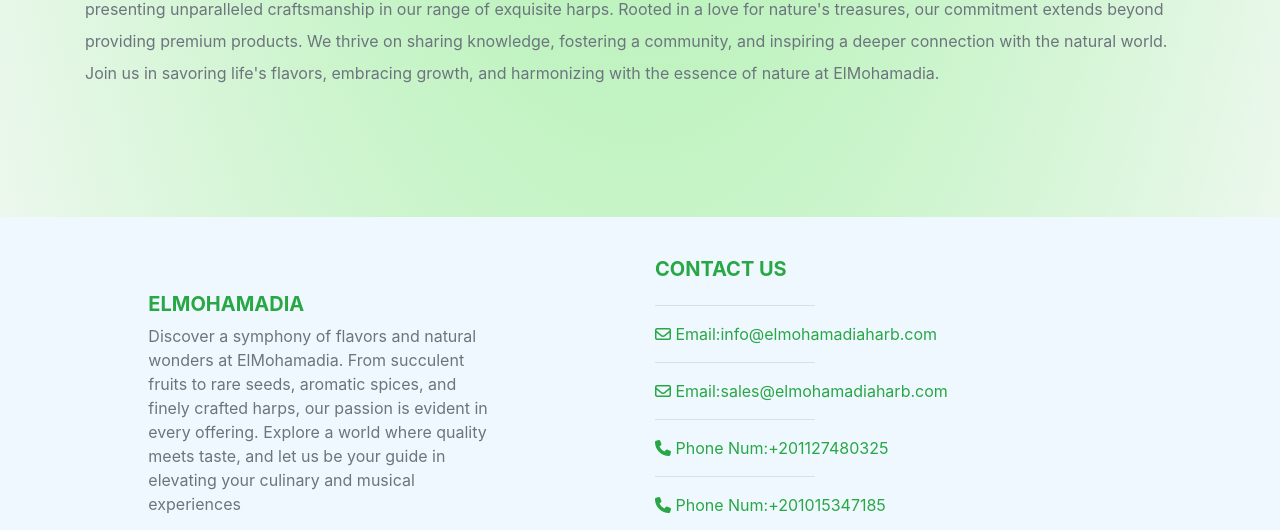
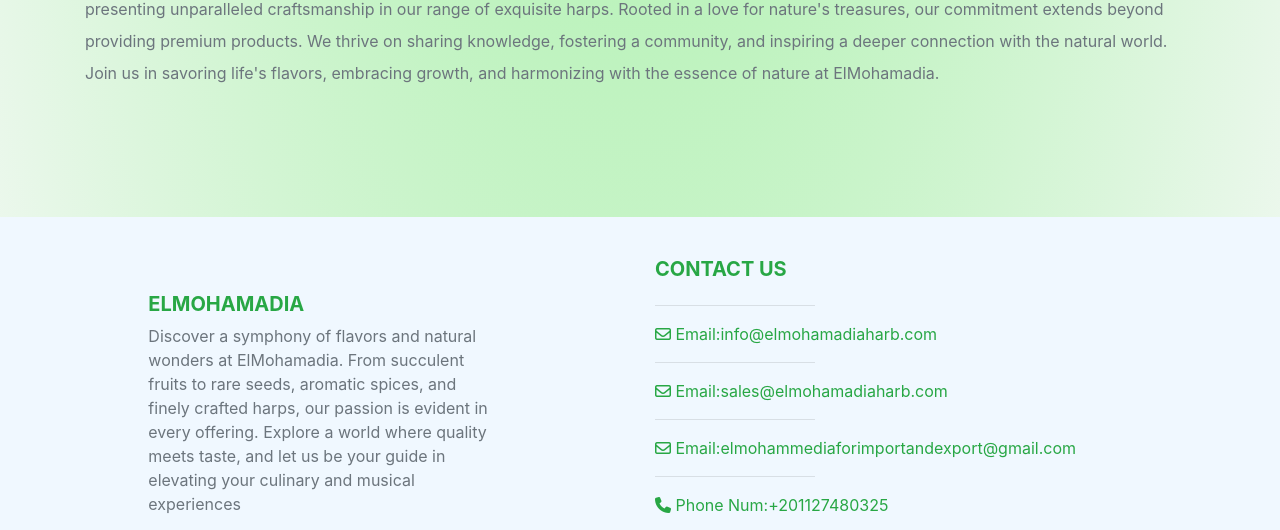
Before and after one commit to ahmedm3bed/myrepo, a plain HTML site: page index.html in a window 1280 px wide. Shown: the part 3247-3777 px from the top of the page. Drawn offline with Linux system fonts and the light colour scheme.

Commit message:
Update index.html

```diff
--- a/index.html
+++ b/index.html
@@ -371,6 +371,11 @@
             </li>
 
             <hr>
+              <li>
+                    <a href="mailto:elmohammediaforimportandexport@gmail.com"><i class="fa-regular fa-envelope"></i> Email:elmohammediaforimportandexport@gmail.com </a>
+                  </li>
+
+                  <hr>
             <li>
               <a href="tel:+201127480325"><i class="fa-solid fa-phone"></i> Phone Num:+201127480325</a>
             </li>
```
